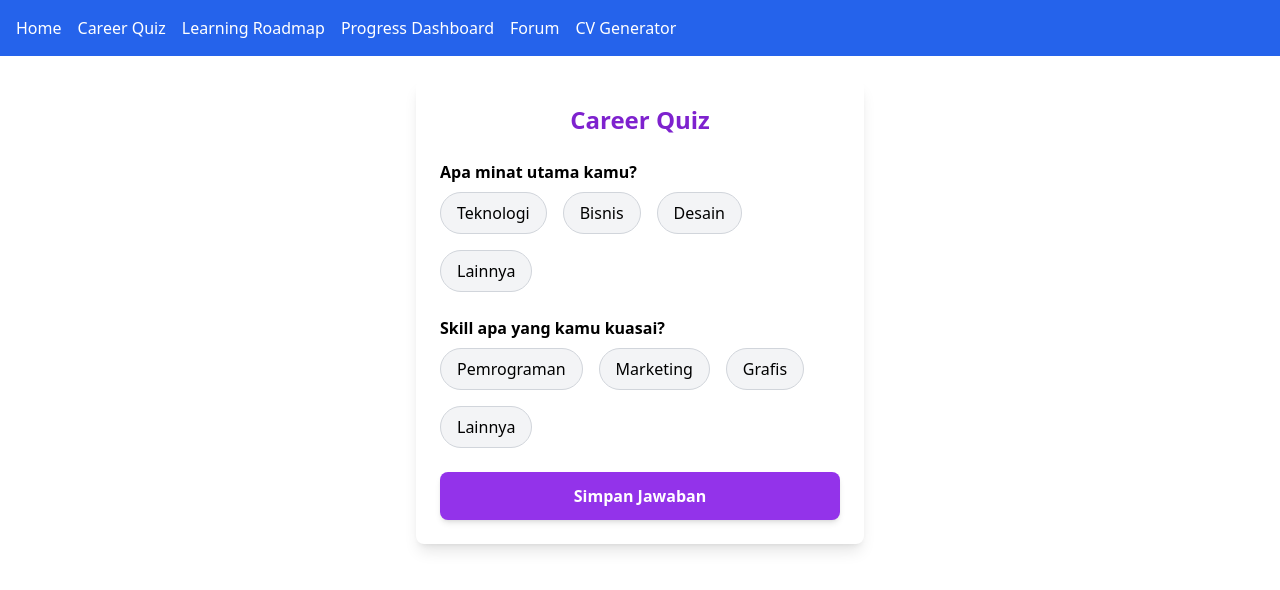
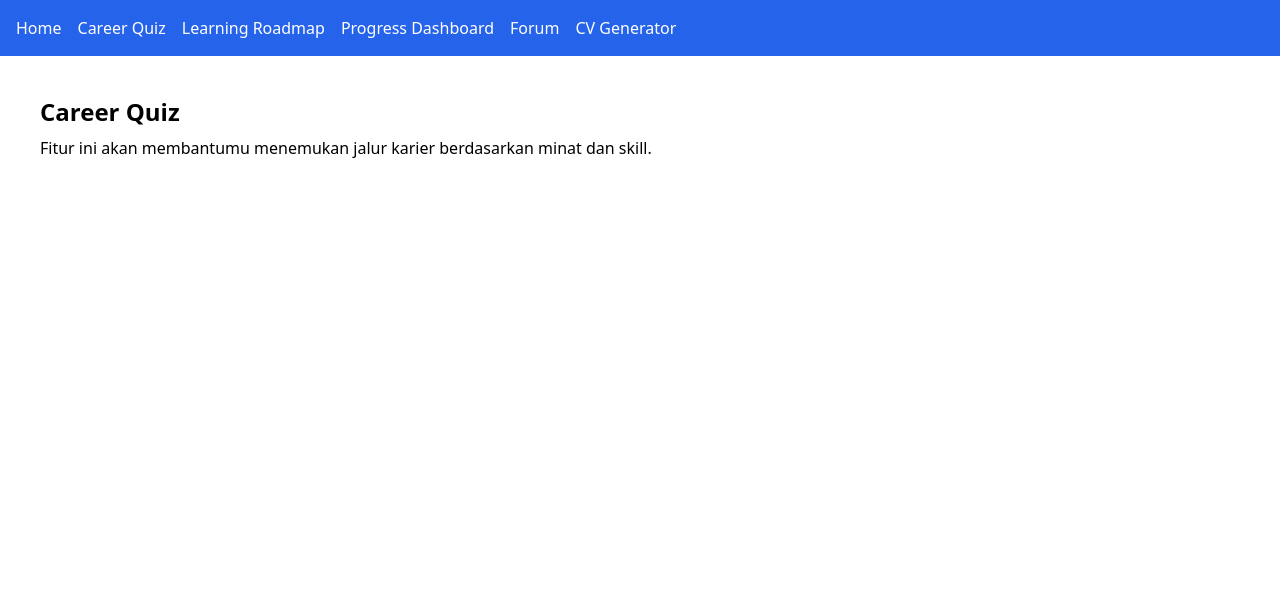
Before and after one commit to mustain97/IDCamp-2024-Developer-Challenge, a React (Vite) app: page /quiz in a window 1280 px wide. Shown: the top 590 px of the page. Built offline with nearby package versions, Linux system fonts and the light colour scheme.

Commit message:
Update CareerQuiz.jsx

```diff
--- a/src/pages/CareerQuiz.jsx
+++ b/src/pages/CareerQuiz.jsx
@@ -1,90 +1,8 @@
-import { useState } from "react";
-import { motion } from "framer-motion";
-
-const interests = ["Teknologi", "Bisnis", "Desain", "Lainnya"];
-const skills = ["Pemrograman", "Marketing", "Grafis", "Lainnya"];
-
 export default function CareerQuiz() {
-  const [interest, setInterest] = useState("");
-  const [skill, setSkill] = useState("");
-  const [saved, setSaved] = useState(false);
-
-  const handleSave = () => {
-    if (!interest || !skill) {
-      alert("Mohon pilih minat dan skill terlebih dahulu!");
-      return;
-    }
-    localStorage.setItem("careerQuiz", JSON.stringify({ interest, skill }));
-    setSaved(true);
-  };
-
   return (
-    <motion.div
-      initial={{ opacity: 0, y: 40 }}
-      animate={{ opacity: 1, y: 0 }}
-      transition={{ duration: 0.5 }}
-      className="max-w-md mx-auto p-6 bg-white rounded-lg shadow-lg mt-6"
-    >
-      <h2 className="text-2xl font-bold mb-6 text-purple-700 text-center">
-        Career Quiz
-      </h2>
-
-      <div className="mb-6">
-        <p className="mb-2 font-semibold">Apa minat utama kamu?</p>
-        <div className="flex flex-wrap gap-4">
-          {interests.map((item) => (
-            <button
-              key={item}
-              onClick={() => setInterest(item)}
-              className={`px-4 py-2 rounded-full border cursor-pointer transition
-                ${
-                  interest === item
-                    ? "bg-purple-600 text-white border-purple-600"
-                    : "bg-gray-100 border-gray-300 hover:bg-purple-100"
-                }`}
-            >
-              {item}
-            </button>
-          ))}
-        </div>
-      </div>
-
-      <div className="mb-6">
-        <p className="mb-2 font-semibold">Skill apa yang kamu kuasai?</p>
-        <div className="flex flex-wrap gap-4">
-          {skills.map((item) => (
-            <button
-              key={item}
-              onClick={() => setSkill(item)}
-              className={`px-4 py-2 rounded-full border cursor-pointer transition
-                ${
-                  skill === item
-                    ? "bg-purple-600 text-white border-purple-600"
-                    : "bg-gray-100 border-gray-300 hover:bg-purple-100"
-                }`}
-            >
-              {item}
-            </button>
-          ))}
-        </div>
-      </div>
-
-      <button
-        onClick={handleSave}
-        className="w-full py-3 bg-purple-600 text-white font-semibold rounded-lg shadow-md hover:bg-purple-700 transition"
-      >
-        Simpan Jawaban
-      </button>
-
-      {saved && (
-        <motion.p
-          initial={{ opacity: 0 }}
-          animate={{ opacity: 1 }}
-          className="mt-4 text-green-600 font-semibold text-center"
-        >
-          Jawaban berhasil disimpan!
-        </motion.p>
-      )}
-    </motion.div>
+    <div className="p-10">
+      <h2 className="text-2xl font-semibold">Career Quiz</h2>
+      <p className="mt-2">Fitur ini akan membantumu menemukan jalur karier berdasarkan minat dan skill.</p>
+    </div>
   );
 }
```
